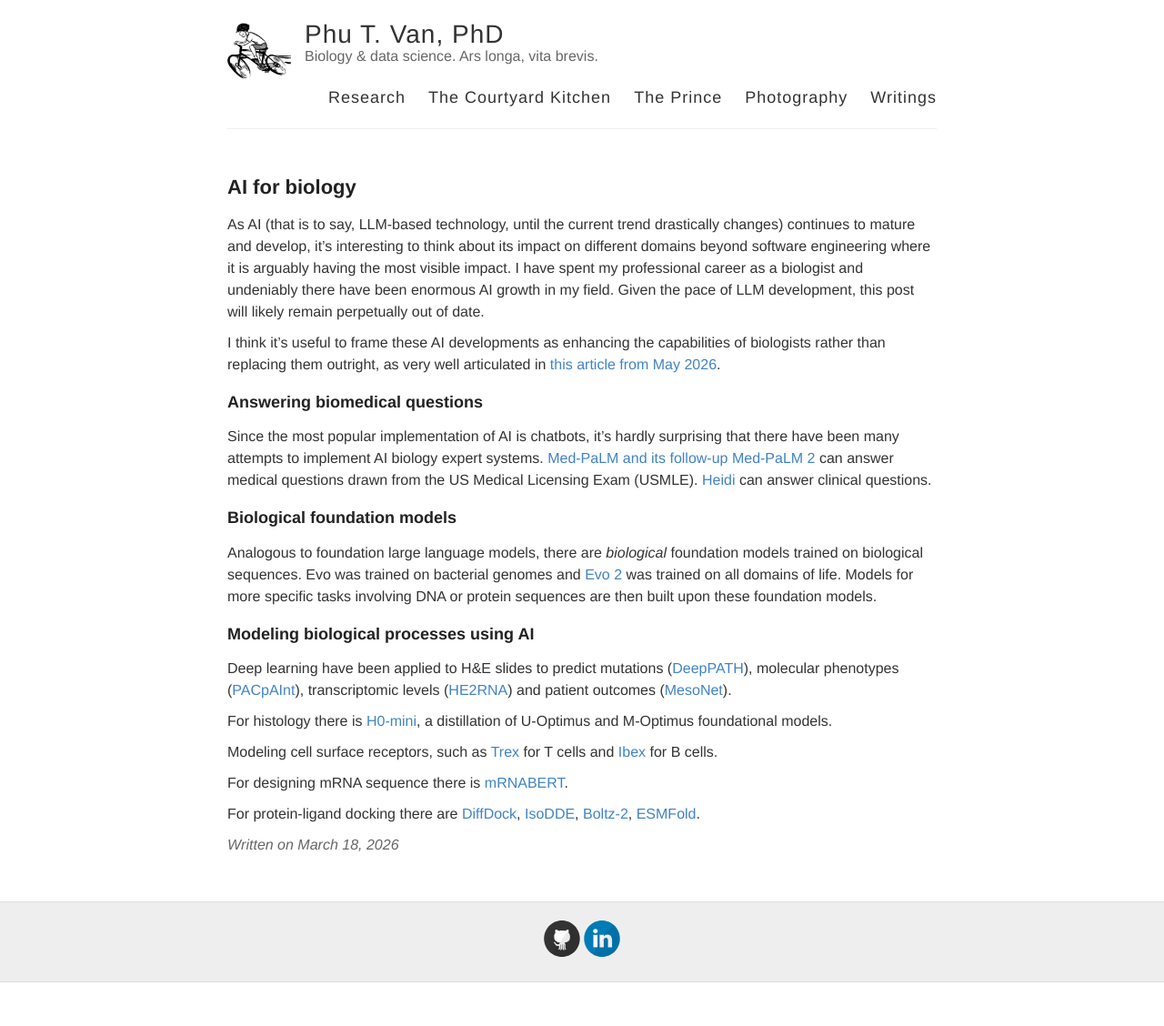
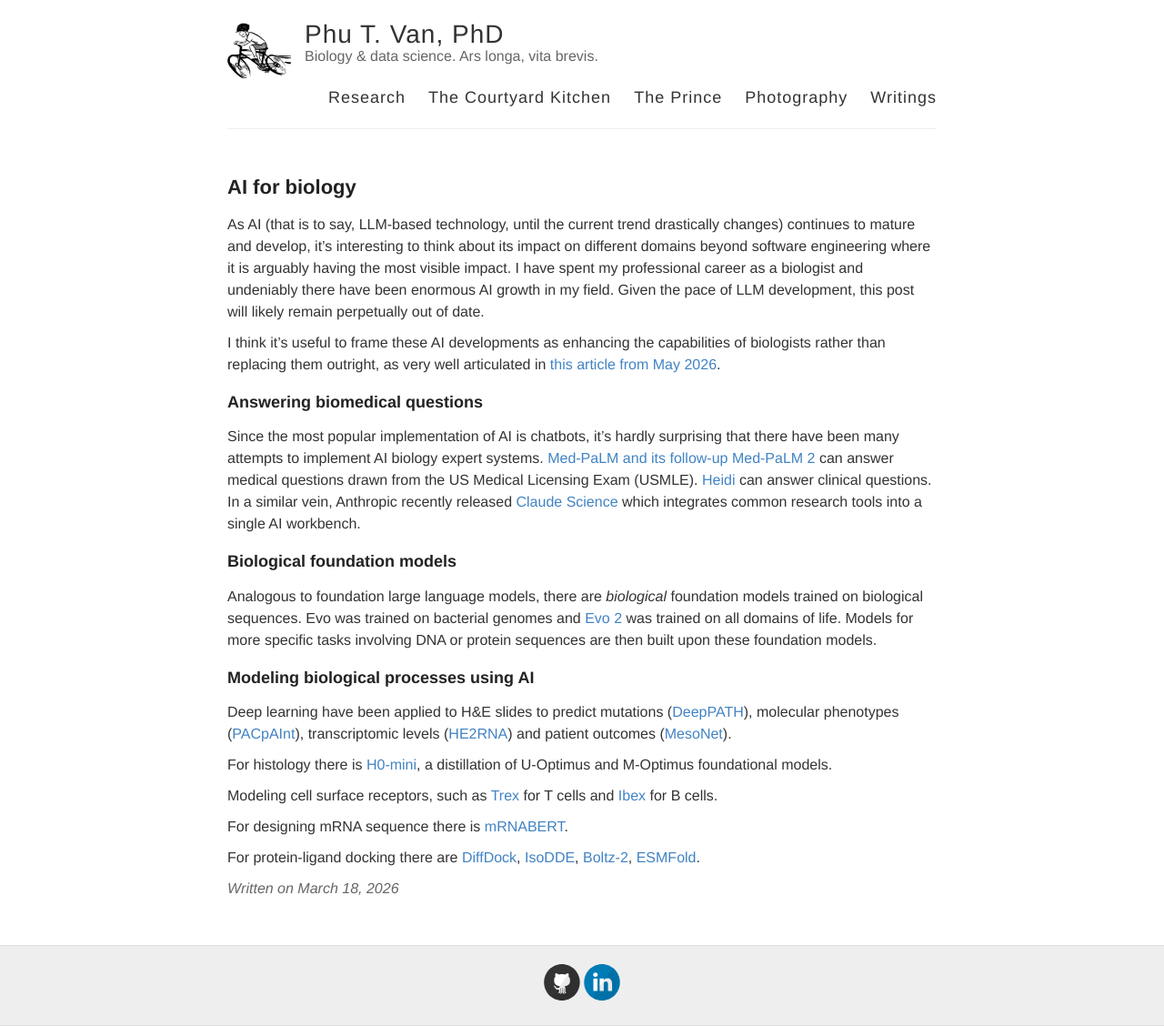
Before and after one commit to ptvan/ptvan.github.io, a Jekyll site: the page built from _posts/2026-03-18-AI-for-biology.md, in a window 1280 px wide. Shown: the whole page at 91% size. Built offline with Jekyll 4.4.1, drawn with Linux system fonts in a browser that asks for light colours; before the commit the page ends 1080 px from its top, so only the background shows below that.

Commit message:
added link to Claude Science

```diff
--- a/_posts/2026-03-18-AI-for-biology.md
+++ b/_posts/2026-03-18-AI-for-biology.md
@@ -9,7 +9,7 @@
 
 ### Answering biomedical questions
 
-Since the most popular implementation of AI is chatbots, it's hardly surprising that there have been many attempts to implement AI biology expert systems. [Med-PaLM and its follow-up Med-PaLM 2](https://sites.research.google/gr/med-palm/) can answer medical questions drawn from the US Medical Licensing Exam (USMLE). [Heidi](https://www.heidihealth.com/en-us/evidence) can answer clinical questions.
+Since the most popular implementation of AI is chatbots, it's hardly surprising that there have been many attempts to implement AI biology expert systems. [Med-PaLM and its follow-up Med-PaLM 2](https://sites.research.google/gr/med-palm/) can answer medical questions drawn from the US Medical Licensing Exam (USMLE). [Heidi](https://www.heidihealth.com/en-us/evidence) can answer clinical questions. In a similar vein, Anthropic recently released [Claude Science](https://claude.com/product/claude-science) which integrates common research tools into a single AI workbench.
 
 ### Biological foundation models
 
```
